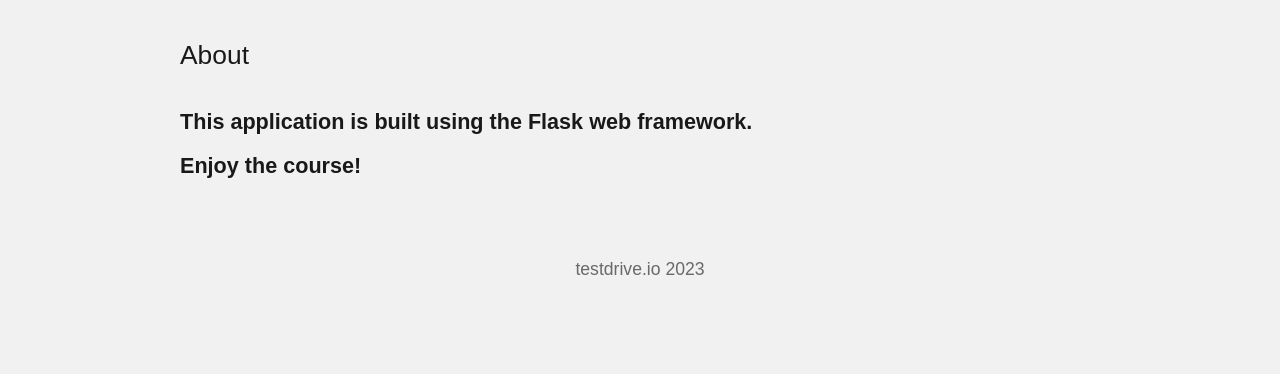
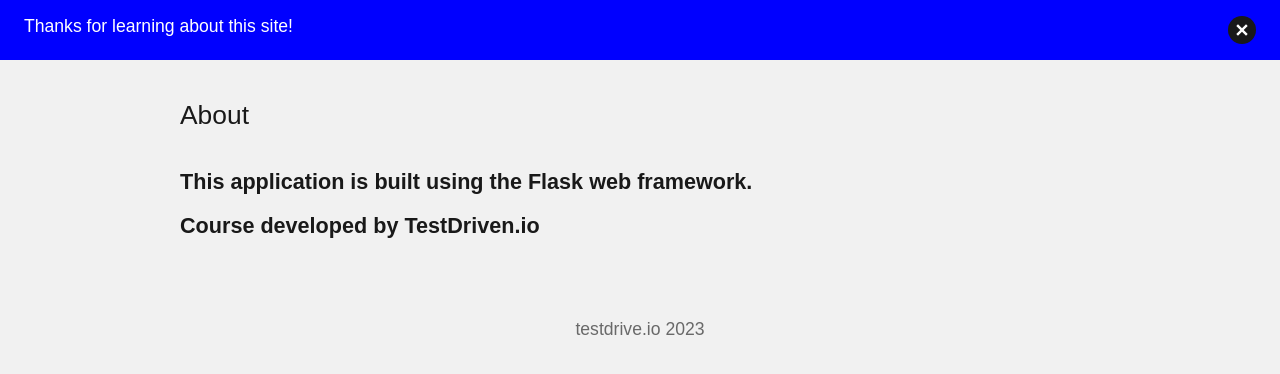
Before and after one commit to halfpintutopia/stock-portfolio, a Flask app: page /about in a window 1280 px wide. Shown: the part 74-448 px from the top of the page. Run offline with Flask 2, Linux system fonts and the light colour scheme.

Commit message:
Ad flash messages with Jinja to improve user experience. Use the different categories for the flash message. Add tests for flash message.

```diff
--- a/app.py
+++ b/app.py
@@ -1,9 +1,14 @@
 import os
-from flask import Flask, escape, render_template, request
+from flask import Flask, escape, render_template, request, session, redirect, url_for, flash
 from pydantic import BaseModel, validator, ValidationError
 
 
+# --------------
+# Helper Classes
+# --------------
+
 class StockModel(BaseModel):
+    """Class for parsing new stock data from a form."""
     stock_symbol: str
     number_of_shares: int
     purchase_price: float
@@ -12,7 +17,7 @@ class StockModel(BaseModel):
     def stock_symbol_check(cls, value):
         if not value.isalpha() or len(value) > 5:
             raise ValueError('Stock symbol must be 1-5 characters')
-        return value.upper
+        return value.upper()
 
 
 app = Flask(__name__)
@@ -25,13 +30,13 @@ def index():
 
 @app.route('/about')
 def about():
-    # return render_template('about.html', company_name='TestDrive.io')
-    return render_template('about.html')
+    flash('Thanks for learning about this site!', 'info')
+    return render_template('about.html', company_name='TestDriven.io')
 
 
 @app.route('/stocks/')
-def stocks():
-    return '<h2>Stock List...</h2>'
+def list_stocks():
+    return render_template('stocks.html')
 
 
 @app.route('/hello/<message>')
@@ -47,6 +52,7 @@ def display_blog_post(post_id):
 @app.route('/add_stock', methods=['GET', 'POST'])
 def add_stock():
     if request.method == 'POST':
+        # Print the form data to the console
         for key, value in request.form.items():
             print(f'{key}: {value}')
 
@@ -57,6 +63,14 @@ def add_stock():
                 purchase_price=request.form['purchase_price']
             )
             print(stock_data)
+
+            # Save the form data to the session object
+            session['stock_symbol'] = stock_data.stock_symbol
+            session['number_of_shares'] = stock_data.number_of_shares
+            session['purchase_price'] = stock_data.purchase_price
+            flash(f'Added new stock ({stock_data.stock_symbol})!', 'success')
+
+            return redirect(url_for('list_stocks'))
         except ValidationError as e:
             print(e)
 
--- a/templates/base.html
+++ b/templates/base.html
@@ -26,6 +26,23 @@
         </nav>
     </header>
 
+    <div class="messages">
+    {% with messages = get_flashed_messages(with_categories=True) %}
+        {% if messages %}
+        {% for category, message in messages %}
+            <div class="flash-message flash-message-{{ category }}">
+                <p>{{ message }}</p>
+                <span class="close-btn" onclick="this.parentElement.style.opacity='0';">
+                    <svg width="12" height="12" viewBox="0 0 100 100" xmlns="http://www.w3.org/2000/svg">
+                        <path d="m49.941 35.891 33.531-33.531 14.168 14.168-33.531 33.414 33.531 33.531-14.168 14.168-33.531-33.531-33.414 33.531-14.168-14.168 33.531-33.531-33.531-33.414 14.168-14.168z" fill-rule="evenodd" fill="currentColor"/>
+                    </svg>
+                </span>
+            </div>
+        {% endfor %}
+        {% endif %}
+    {% endwith %}
+    </div>
+
     <main class="content">
         {% block content %}
         {% endblock %}
```
Also changed, not shown: tests/functional/test_stocks.py (+39 -0 lines).
